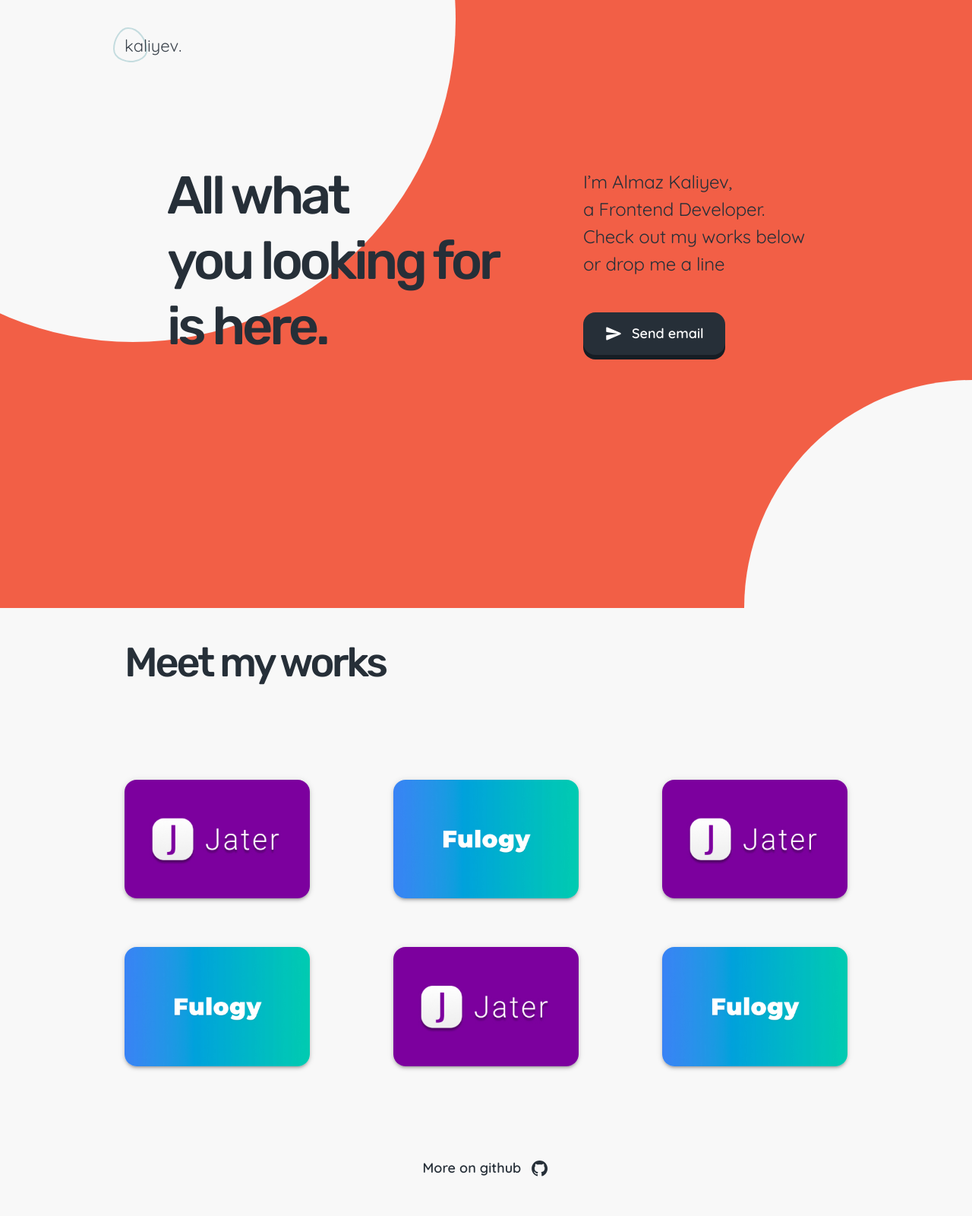
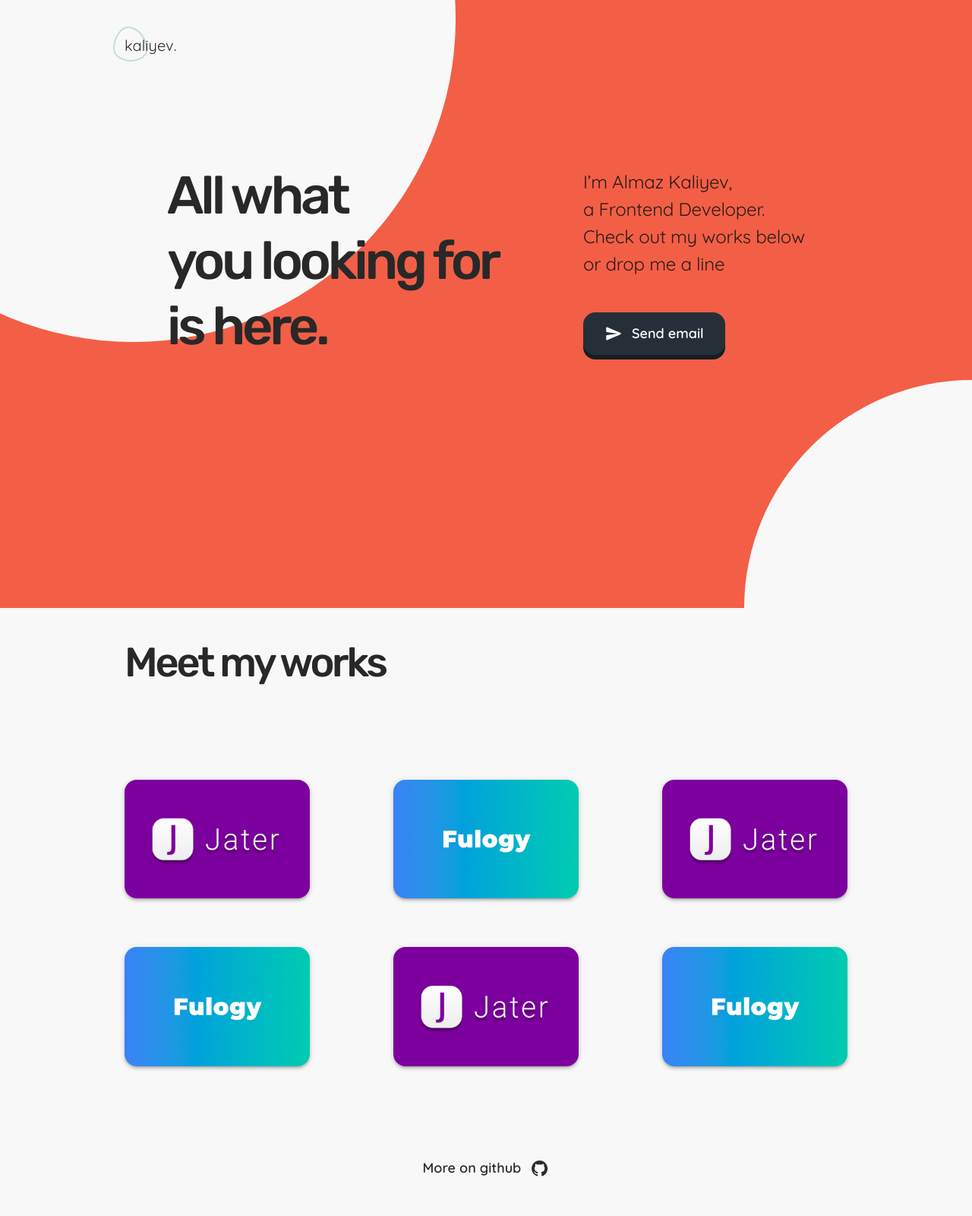
Before and after one commit to kaliyev-dev/kaliyev, a PHP site: page / in a window 1280 px wide. Shown: the whole page at 76% size. Run offline with PHP 8.4, Linux system fonts and the light colour scheme.

Commit message:
fix text contrast

```diff
--- a/style.css
+++ b/style.css
@@ -1,7 +1,8 @@
 :root {
-  --text-primary: #262f38;
+  --text-primary: rgba(20, 20, 20, 0.9);
+  --text-primary--big: #282828;
+  --main: #262f38;
   --text-hint: rgba(38, 47, 56, 0.6);
-  --link-hover: #465461;
   --bg-main: #f8f8f8;
   --bg-page: #f25f46;
 }
@@ -27,6 +28,7 @@ h1 {
   font-size: 70px;
   line-height: 86px;
   letter-spacing: -0.06em;
+  color: var(--text-primary--big);
 }
 
 h2 {
@@ -35,6 +37,7 @@ h2 {
   font-size: 54px;
   line-height: 64px;
   letter-spacing: -0.06em;
+  color: var(--text-primary--big);
 }
 
 p {
@@ -78,10 +81,7 @@ p {
   scroll-behavior: smooth;
 }
 
-.section {
-  height: 100vh;
-  scroll-snap-align: start;
-}
+.section { height: 100vh; }
 
 .header {
   display: flex;
@@ -92,9 +92,9 @@ p {
 
 .brand {
   position: relative;
-  font-size: 22px;
-  line-height: 29px;
-  color: rgba(38, 47, 56, 0.9);
+  font-size: 20px;
+  line-height: 30px;
+  color: var(--text-primary);
 }
 .brand::before {
   content: url(assets/images/brand.svg);
@@ -116,18 +116,16 @@ p {
 
 .send_email {
   margin-top: 46px;
-  background: var(--text-primary);
-  box-shadow: 0px 6px 0px #161D24;
+  background: var(--main);
+  box-shadow: 0 6px 0 #161D24;
   border-radius: 16px;
   line-height: 24px;
   color: #fff;
   transition: box-shadow 250ms cubic-bezier(0.4, 0, 0.2, 1) 0ms, transform 250ms cubic-bezier(0.4, 0, 0.2, 1) 0ms;
 }
-.send_email:hover {
-  transform: translateY(-2px);
-}
+.send_email:hover { transform: translateY(-2px); }
 .send_email:active {
-  box-shadow: 0px 2px 0px #161D24;
+  box-shadow: 0 2px 0 #161D24;
   transform: translateY(0);
 }
 
@@ -162,6 +160,16 @@ p {
   z-index: -80;
   clip-path: ellipse(300px 300px at 100% 100%);
 }
+.section_greetings__bg-t {
+  position: absolute;
+  top: -150px;
+  left: 90px;
+  width: 200px;
+  height: 300px;
+  border-radius: 100px;
+  background-color: var(--bg-page);
+  z-index: -80;
+}
 
 .section_works {
   display: flex;
@@ -179,7 +187,7 @@ p {
   padding: 36px 0;
 }
 .work_card {
-  box-shadow: rgba(0, 0, 0, 0.2) 0px 3px 3px -2px, rgba(0, 0, 0, 0.14) 0px 3px 4px 0px, rgba(0, 0, 0, 0.12) 0px 1px 8px 0px;
+  box-shadow: rgba(0, 0, 0, 0.2) 0 3px 3px -2px, rgba(0, 0, 0, 0.14) 0 3px 4px 0, rgba(0, 0, 0, 0.12) 0 1px 8px 0;
   border-radius: 16px;
 }
 .work_card__img {
@@ -198,9 +206,7 @@ p {
   color: var(--text-primary);
   transition: color 250ms cubic-bezier(0.4, 0, 0.2, 1) 0ms;
 }
-.github_link:hover {
-  color: var(--link-hover);
-}
+.github_link:hover { color: var(--main); }
 .github_link > svg {
   fill: currentColor;
   width: 1.4em;
```
